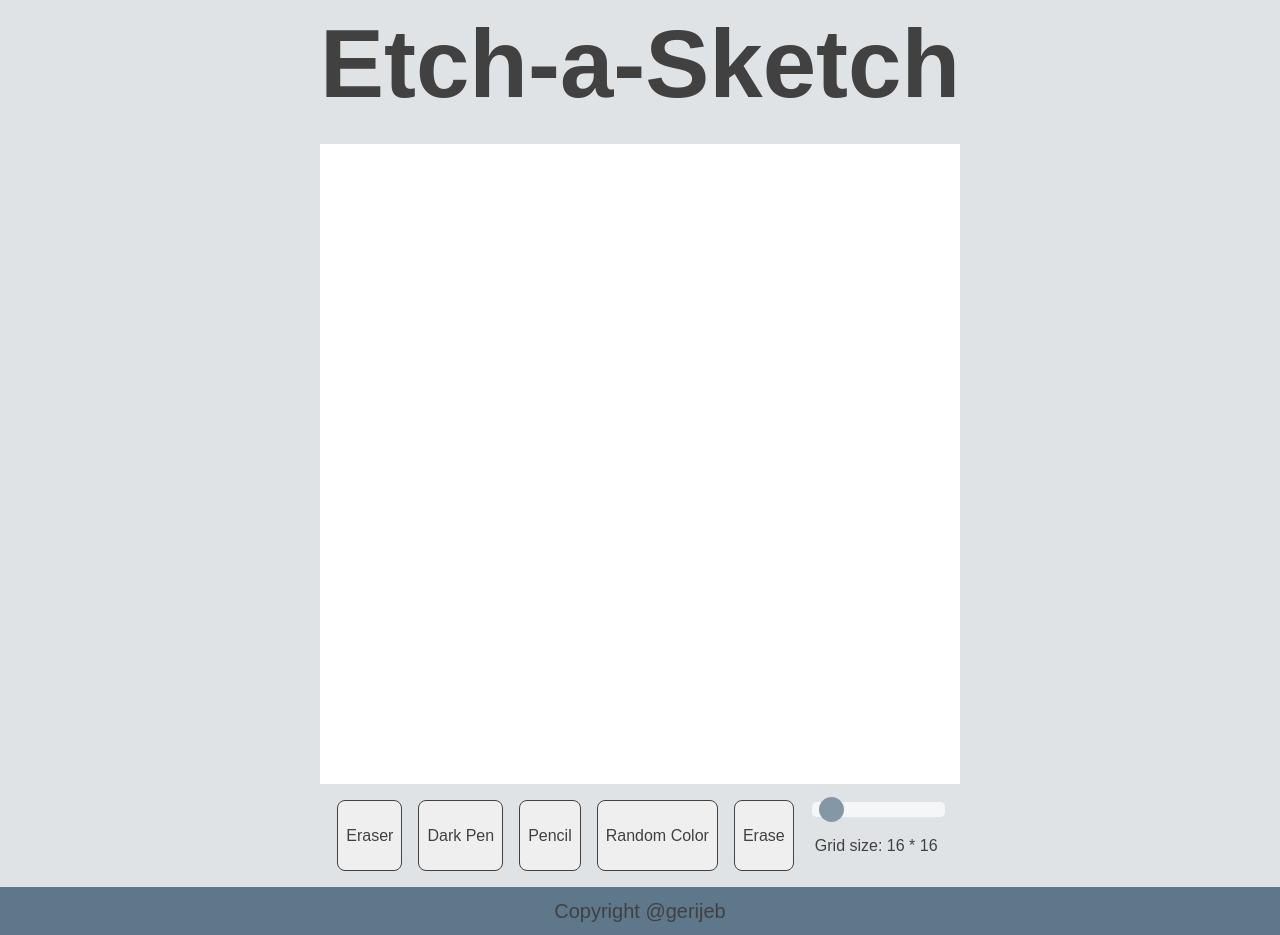
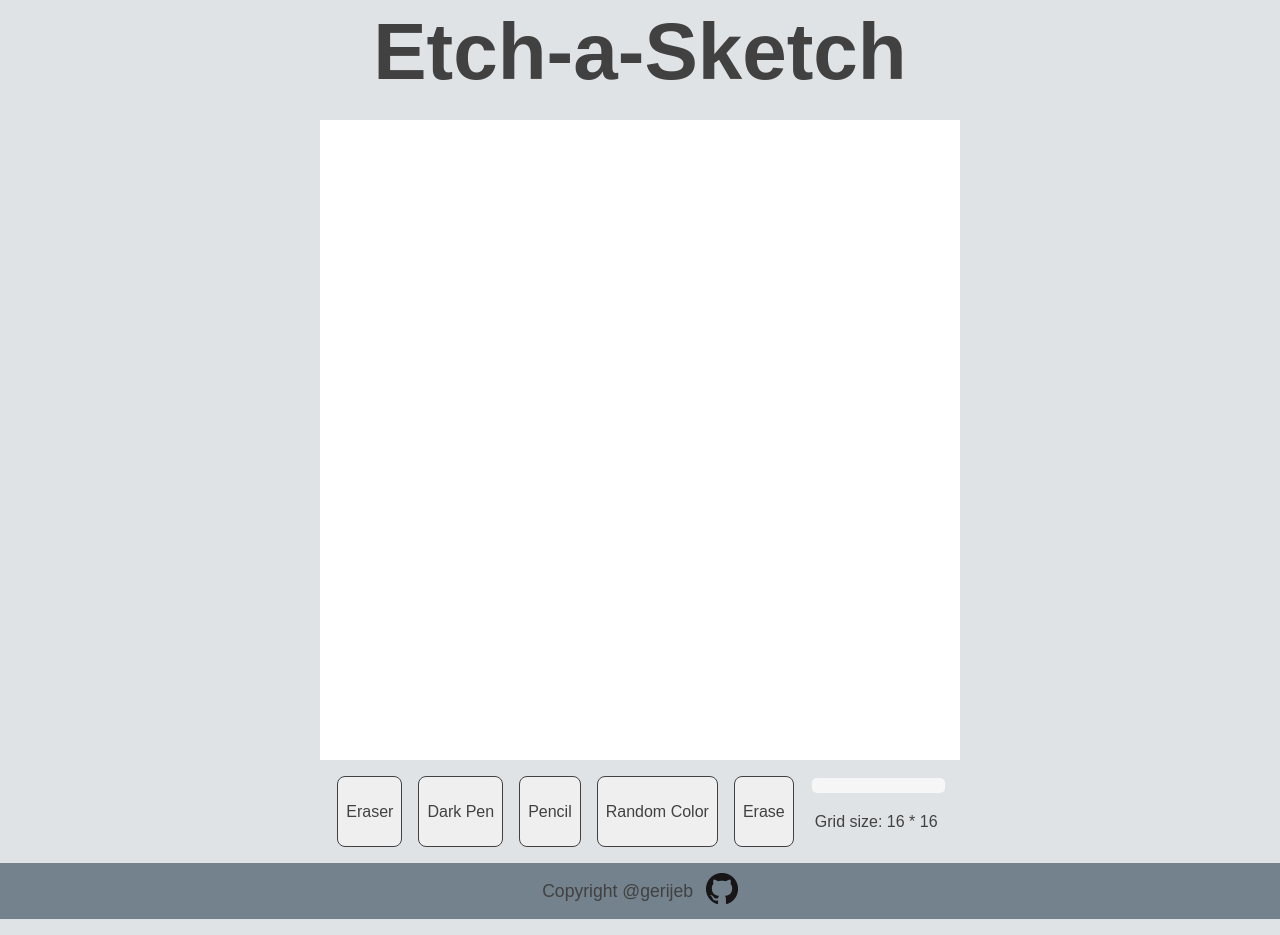
Before and after one commit to giovanniPepi/Etch-a-Sketch, a plain HTML site: page index.html in a window 1280 px wide. Drawn offline with Linux system fonts and the light colour scheme.

Commit message:
Update CSS colors. Update Sizes

```diff
--- a/main.js
+++ b/main.js
@@ -63,6 +63,20 @@ function createHtml () {
     const sizeP = document.createElement("p");
     sizeP.setAttribute("class", "sizeP");
 
+    const gitLink = document.createElement("a");
+    gitLink.setAttribute("class", "gitLink");
+
+    const gitImg = document.createElement("img");
+    gitImg.setAttribute("class", "gitImg");
+
+    const footerDivP = document.createElement("p");
+    footerDivP.setAttribute('class', 'footerDivP');
+
+    footerDiv.appendChild(footerDivP);
+    footerDiv.appendChild(gitLink);
+    gitLink.appendChild(gitImg);
+
+
     sizeDiv.appendChild(sizeP);
     sizeDiv.prepend(sizeInpt);
     lateralDiv.appendChild(sizeDiv);
@@ -98,7 +112,7 @@ function addCSS () {
     body.style.margin = 0;
     body.style.textAlign = 'center';
     body.style.fontFamily = 'Arial';
-    body.style.color = 'rgb(65, 65, 65';
+    body.style.color = 'rgb(65, 65, 65)';
 
     const lateralDiv = document.querySelector(".lateral")
     lateralDiv.style.display = 'flex';
@@ -128,31 +142,40 @@ function addCSS () {
     headerDiv.appendChild(headerDivP);
 
     headerDiv.style.backgroundColor = "background:rgb(173, 181, 197)";
-    headerDiv.style.height = "5rem";
+    headerDiv.style.height = "3.5rem";
     headerDiv.style.display = "flex";
     headerDiv.style.padding = "1.5rem";
     headerDiv.style.alignText = "center";
     headerDiv.style.alignItems = "center";
     headerDiv.style.justifyContent = "center";
-    headerDiv.style.fontSize = "6rem";
+    headerDiv.style.fontSize = "5rem";
     headerDiv.style.fontWeight = 550;
 
     const footerDiv = document.querySelector(".footerDiv")
-    const footerDivP = document.createElement("p");
-    footerDiv.textContent = "Copyright @gerijeb"
-    footerDiv.appendChild(footerDivP);
 
-    footerDiv.style.backgroundColor = "rgb(94, 119, 138)";
-    footerDiv.style.height = "1rem";
-    footerDiv.style.fontSize = '1.25rem';
+    footerDiv.style.backgroundColor = 'rgb(116, 130, 141)';
+    footerDiv.style.height = "1.5rem";
+    footerDiv.style.margin = 0;
+    footerDiv.style.fontSize = '1.1rem';
     footerDiv.style.display = "flex";
     footerDiv.style.padding = "1rem";
     footerDiv.style.alignText = "center";
     footerDiv.style.alignItems = "center";
     footerDiv.style.justifyContent = "center";
+    footerDiv.style.gap = ".8rem";
 
-    const sizeDiv = document.querySelector(".sizeDiv");
+    const footerDivP = document.querySelector(".footerDivP");
+    footerDivP.textContent = "Copyright @gerijeb"
+    footerDivP.style.color = "rgb(65, 65, 65)";
 
+    const gitLink =  document.querySelector(".gitLink");
+    gitLink.setAttribute("href", "https://github.com/gerijeb");
+    gitLink.style.textDecoration = 'none';
+
+    const gitImg = document.querySelector(".gitImg");
+    gitImg.setAttribute("src", "./img/GitHub-Mark-32px.png");
+    gitImg.setAttribute("width", "32px");
+    gitImg.setAttribute("height", "32px");
 
     const sizeInpt = document.querySelector(".sizeInpt");
     sizeInpt.setAttribute("type", "range");
--- a/styles.css
+++ b/styles.css
@@ -26,7 +26,7 @@ button:hover{
   width: 25px;
   height: 25px;
   border-radius: 50%;
-  background: rgb(94, 119, 138);
+  background: rgb(116, 130, 141)
   cursor: pointer;
 }
 
@@ -37,3 +37,12 @@ button:hover{
   background: rgb(94, 119, 138);
   cursor: pointer;
 }
+
+
+.gitImg {
+  transition: transform 1s cubic-bezier(.68,-0.55,.27,1.55);
+}
+
+.gitImg:hover {
+  transform: rotate(960deg) scale(1.2);
+}
```
Also changed, not shown: img/GitHub-Mark-120px-plus.png (added), img/GitHub-Mark-32px.png (added), img/GitHub-Mark-64px.png (added), img/GitHub-Mark-Light-120px-plus.png (added), img/GitHub-Mark-Light-32px.png (added), img/GitHub-Mark-Light-64px.png (added).
